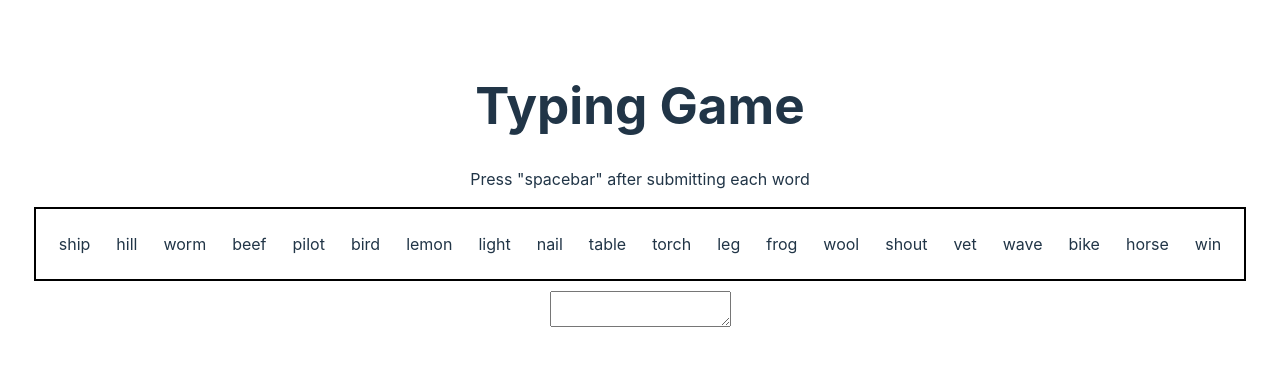
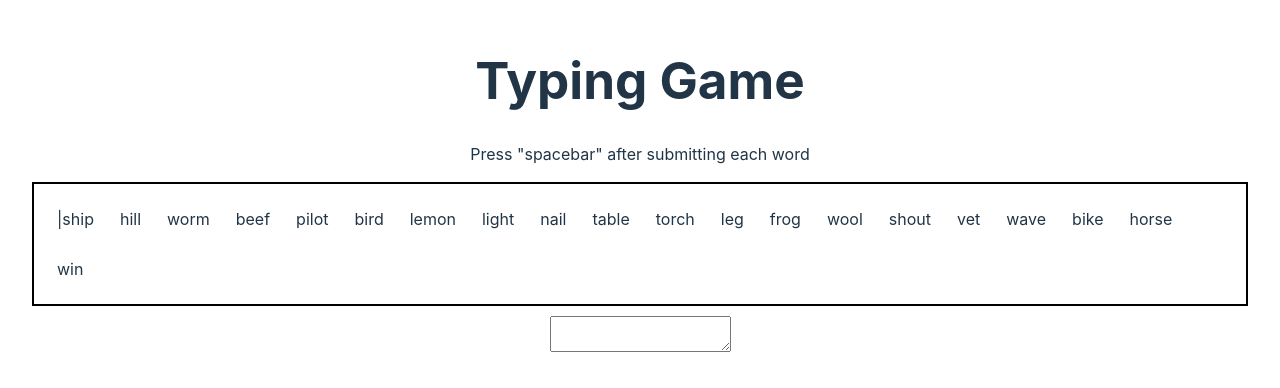
Before and after one commit to johnww15/Typing-game, a React (Vite) app: page / in a window 1280 px wide. Shown: the part 212-600 px from the top of the page. Built offline with nearby package versions, Linux system fonts and the light colour scheme.

Commit message:
included Caret in rendered words

```diff
--- a/src/components/FixedWords.jsx
+++ b/src/components/FixedWords.jsx
@@ -10,6 +10,7 @@ export default function FixedWords() {
   const [isGameover, setIsGameOver] = useState(false);
   const [startTime, setStartTime] = useState(null);
   const [endTime, setEndTime] = useState(null);
+  const [caretPosition, setCaretPosition] = useState(0);
 
   // Create function to randomise and generate array of words for the game
   const getRandomWords = (array, count) => {
@@ -23,6 +24,7 @@ export default function FixedWords() {
       return;
     }
     const value = e.target.value;
+    const position = e.target.selectionStart;
 
     //start time is only set when user types and not when they select the text area
     if (!startTime && value) {
@@ -32,6 +34,7 @@ export default function FixedWords() {
     if (value.endsWith(" ")) {
       if (currentIndex < inputWords.length - 1) {
         setCurrentIndex(currentIndex + 1);
+        setCaretPosition(0); //Reset caret position when new word starts
         setInputWords([
           ...inputWords.slice(0, currentIndex),
           value.trim(),
@@ -47,6 +50,7 @@ export default function FixedWords() {
         value,
         ...inputWords.slice(currentIndex + 1),
       ]);
+      setCaretPosition(position);
     }
   };
 
@@ -56,6 +60,7 @@ export default function FixedWords() {
     setFixedGameWords(initialisedWords);
     setInputWords(Array(initialisedWords.length).fill(""));
     setCurrentIndex(0);
+    setCaretPosition(0);
     setInitialized(true);
     setStartTime(null);
     setEndTime(null);
@@ -76,10 +81,16 @@ export default function FixedWords() {
           }
           return (
             <span key={charIndex} className={color}>
+              {index === currentIndex && charIndex === caretPosition && (
+                <span className="caret">|</span> // Add caret here
+              )}
               {char}
             </span>
           );
         })}
+        {index === currentIndex && caretPosition === word.length && (
+          <span className="caret">|</span> // Add caret at the end of the word
+        )}
       </div>
     ));
   };
```
